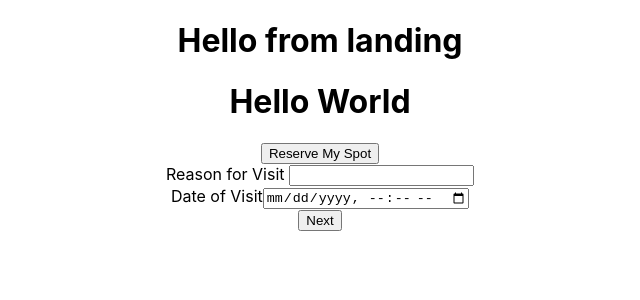
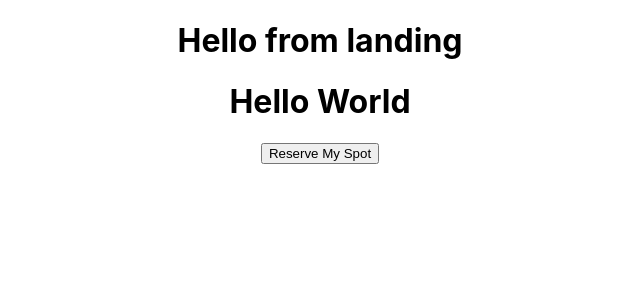
Before and after one commit to ShanteDenise/Clockwise_md, a React (Create React App) app in the folder client/: page /reservation in a window 1280 px wide. Shown: the top 300 px of the page, without its empty margins (320-960 px from the left). Built offline with nearby package versions, Linux system fonts and the light colour scheme; no server answers; what google-maps-react would draw is missing.

Commit message:
Final push before merge with master

```diff
--- a/client/src/components/Reservation.js
+++ b/client/src/components/Reservation.js
@@ -34,7 +34,6 @@ export default class Reservation extends Component {
           </h4>
           <button>Reserve My Spot </button>
         </div>
-        <ReservationForm />
       </div>
     )
   }
```
